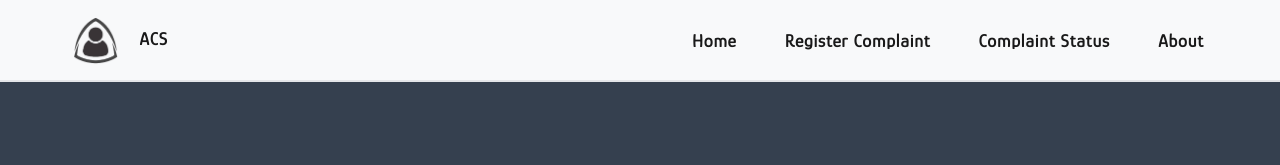
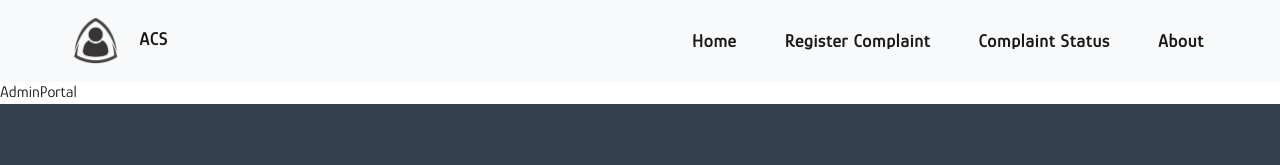
Before and after one commit to harshpatel63/ACS, a React (Create React App) app: page /dashboard in a window 1280 px wide. Shown: the top 165 px of the page. Built offline with nearby package versions, Linux system fonts and the light colour scheme.

Commit message:
admin portal wip

```diff
--- a/src/App.jsx
+++ b/src/App.jsx
@@ -6,6 +6,7 @@ import Form from "./components/Complaints/Form";
 import Status from "./components/Complaints/Status";
 import About from "./components/About";
 import Footer from "./components/Footer";
+import AdminPortal from "./components/Admin/AdminPortal";
 
 function App() {
     return (
@@ -17,6 +18,7 @@ function App() {
                     <Route path="/form" element={<Form />} />
                     <Route path="/status" element={<Status />} />
                     <Route path="/about" element={<About />} />
+                    <Route path="/dashboard" element={<AdminPortal />} />
                 </Routes>
             </Router>
             <Footer />
--- /dev/null
+++ b/src/components/Admin/AdminPortal.jsx
@@ -0,0 +1,7 @@
+import React from "react";
+
+function AdminPortal() {
+    return <div>AdminPortal</div>;
+}
+
+export default AdminPortal;
```
